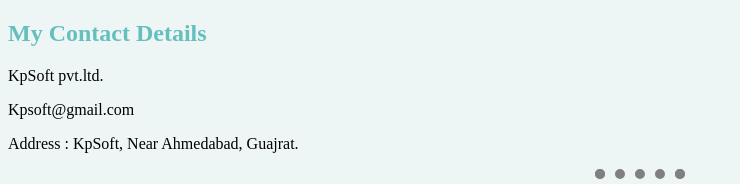
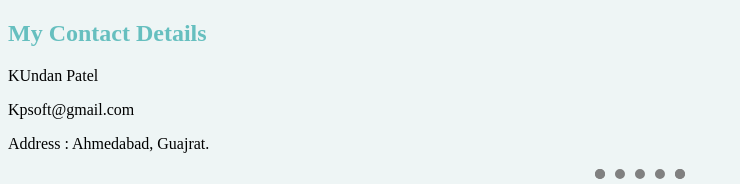
Before and after one commit to Kp2211/html-portfolio, a plain HTML site: page contact.html in a window 1280 px wide. Shown: the top 184 px of the page, without its empty margins (0-740 px from the left). Drawn offline with Linux system fonts and the light colour scheme; files that its build step writes are made by us from their sources.

Commit message:
Update contact.html

```diff
--- a/contact.html
+++ b/contact.html
@@ -11,9 +11,9 @@
 </head>
 <body>
     <h2>My Contact Details</h2>
-    <p>KpSoft pvt.ltd.</p>
+    <p>KUndan Patel</p>
     <p>Kpsoft@gmail.com</p>
-    <p>Address : KpSoft, Near Ahmedabad, Guajrat.</p>
+    <p>Address : Ahmedabad, Guajrat.</p>
     <hr>
     <form action="mailto:kp2211soft@gmail.com" method="post" enctype="text/plain">
         <label>Your Name :</label>
```
